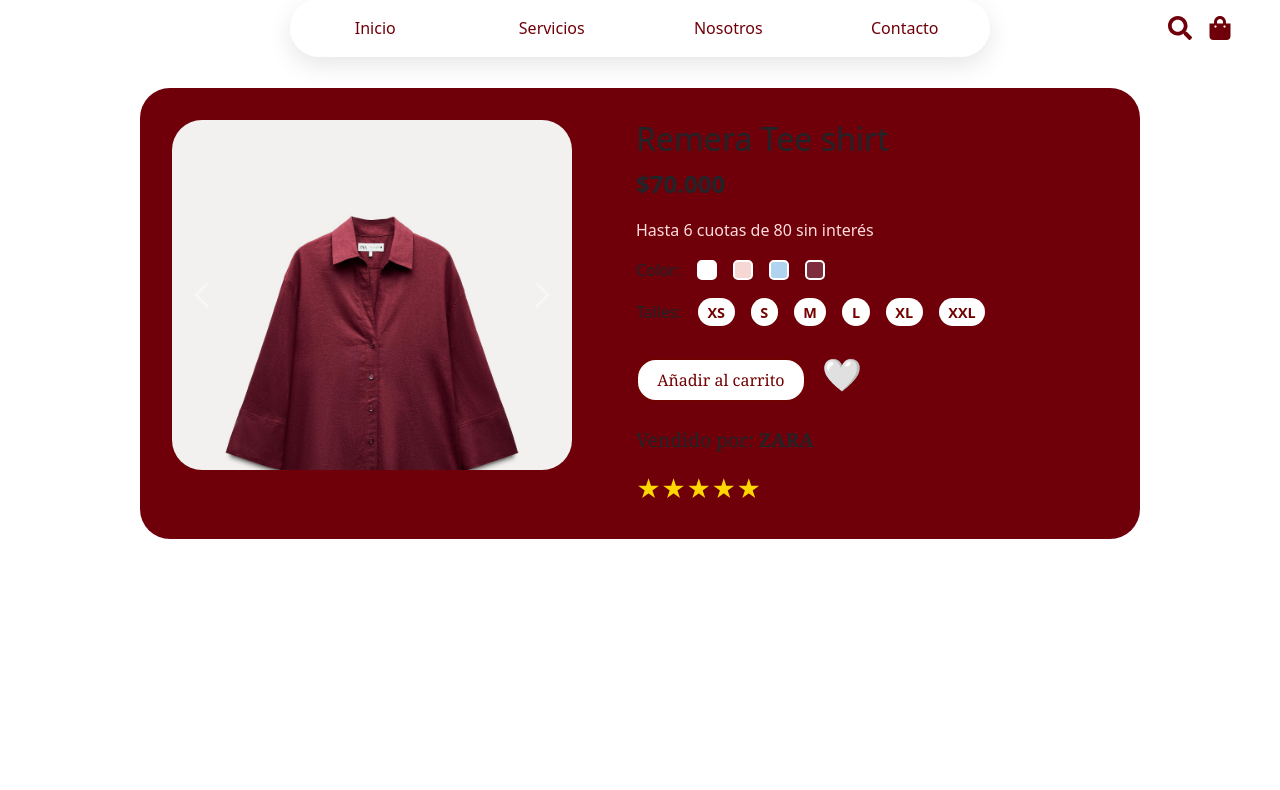
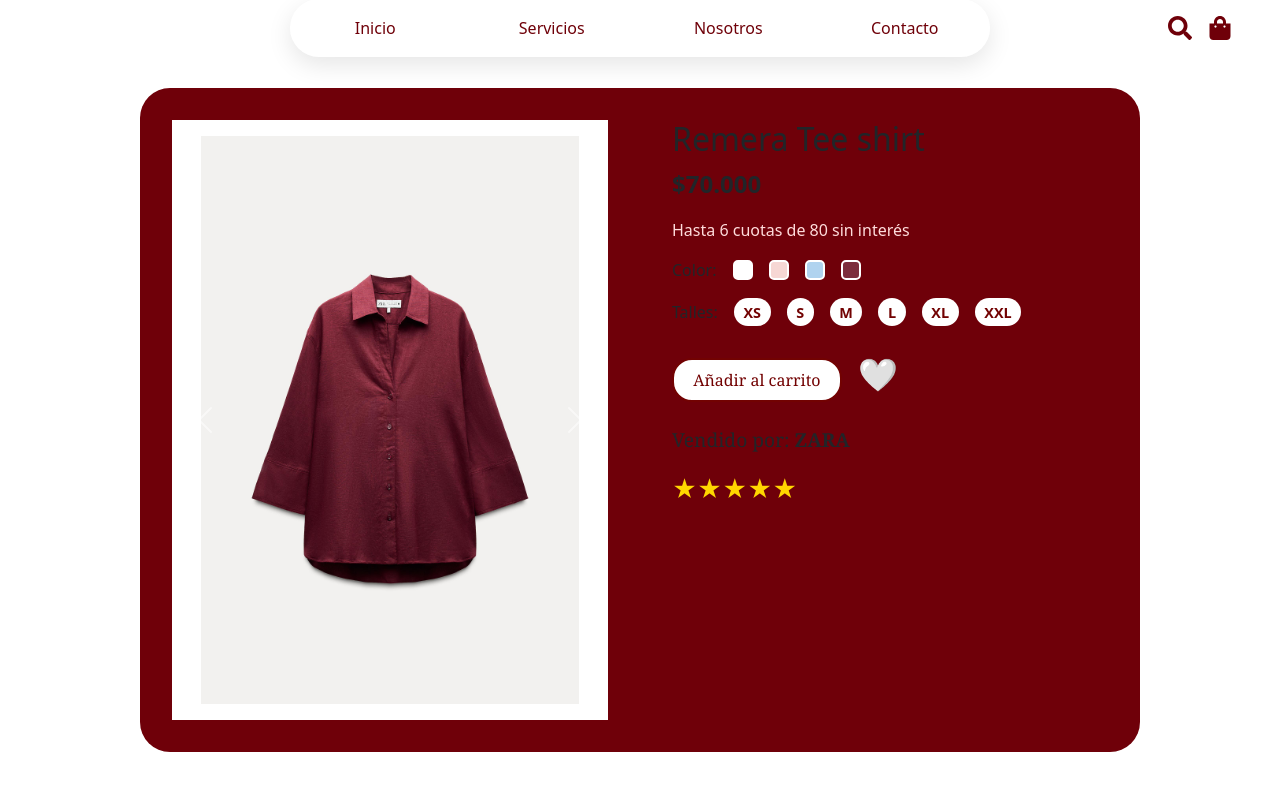
Before and after one commit to orneepetrelli/ququApp, a React (Create React App) app: page /informacionProducto in a window 1280 px wide. Shown: the top 790 px of the page. Built offline with nearby package versions, Linux system fonts and the light colour scheme.

Commit message:
bordes chotos

```diff
--- a/src/scripts/carouselproducto.js
+++ b/src/scripts/carouselproducto.js
@@ -1,10 +1,11 @@
 import React from "react";
 import '../styles/infoproducto.css';
 import 'bootstrap/dist/css/bootstrap.min.css';
-
+/*<div id="carouselProducto" className="carousel slide" data-bs-ride="carousel">*/
 function CarouselProducto({ imagenes }) {
   return (
-    <div id="carouselProducto" className="carousel slide" data-bs-ride="carousel">
+    <div id="carouselProducto" className="carousel slide carousel-fade" data-bs-ride="carousel">
+
       <div className="carousel-inner">
         {imagenes.map((img, index) => (
           <div
@@ -16,9 +17,12 @@ function CarouselProducto({ imagenes }) {
   className="d-block w-100"
   alt={`Imagen ${index + 1}`}
   style={{
-                height: "500px",
-                objectFit: "cover",
-                borderRadius: "20px",
+    height: "600px",          // Altura similar a la imagen subida
+    objectFit: "contain",     // 🔥 Contiene la imagen sin recortarla
+    objectPosition: "center", // Centrada
+    backgroundColor: "#fff",  // Fondo blanco para que no quede vacío si no llena todo
+    padding: "1rem",          // Un poco de aire si querés
+    borderRadius: "0px"       // Quitás bordes redondeados para que no se vean en el cambio
   }}
 />
           </div>
--- a/src/styles/infoproducto.css
+++ b/src/styles/infoproducto.css
@@ -18,7 +18,7 @@
     align-items: center;
     justify-content: center;
     background-color: #fff;
-    border-radius: 30px;
+    /*border-radius: 30px;*/
   }
 
   .product-img img {
@@ -112,7 +112,7 @@
     border-radius: 30px;
     background-color: #6f0009;
 
-    /* Estas líneas son clave para centrar y limitar */
+
     max-width: 1000px;
     margin: 2rem auto; /* centra horizontalmente */
   }
@@ -120,7 +120,11 @@
 
   .imagen-producto {
     flex: 1;
-    max-width: 400px;
+    max-width: 500px;
+    min-height: 600px;
+    display: flex;
+    align-items: center;
+    justify-content: center;
   }
 
   .info-producto {
@@ -140,16 +144,43 @@
     cursor: pointer;
   }
 
-  /* Ajustes al carrusel dentro del producto */
-.carousel {
+  /* CAROUSEL */
+
+  .carousel {
     width: 100%;
-    height: 350px;
+    height: 600px;
     border-radius: 30px;
     overflow: hidden;
+    background-color: #fff;
   }
 
   .carousel img {
     height: 100%;
-    object-fit: cover;
-    border-radius: 30px;
+    object-fit: contain;
+    object-position: center;
+    background-color: #fff;
+    /* border-radius: 30px; 👈 Esto lo quitás */
   }
+
+  .carousel,
+.carousel-inner,
+.carousel-item {
+  border-radius: 0 !important;
+  background: transparent !important;
+}
+
+.product-img,
+.imagen-producto {
+  background: transparent;
+  border-radius: 0 !important;
+}
+
+.carousel-inner,
+.carousel-item {
+  padding: 0 !important;
+  margin: 0 !important;
+}
+
+  .carousel-item {
+    transition: opacity 0.6s ease-in-out;
+  }
```
Lines whose indentation alone changed are shown as unchanged.
